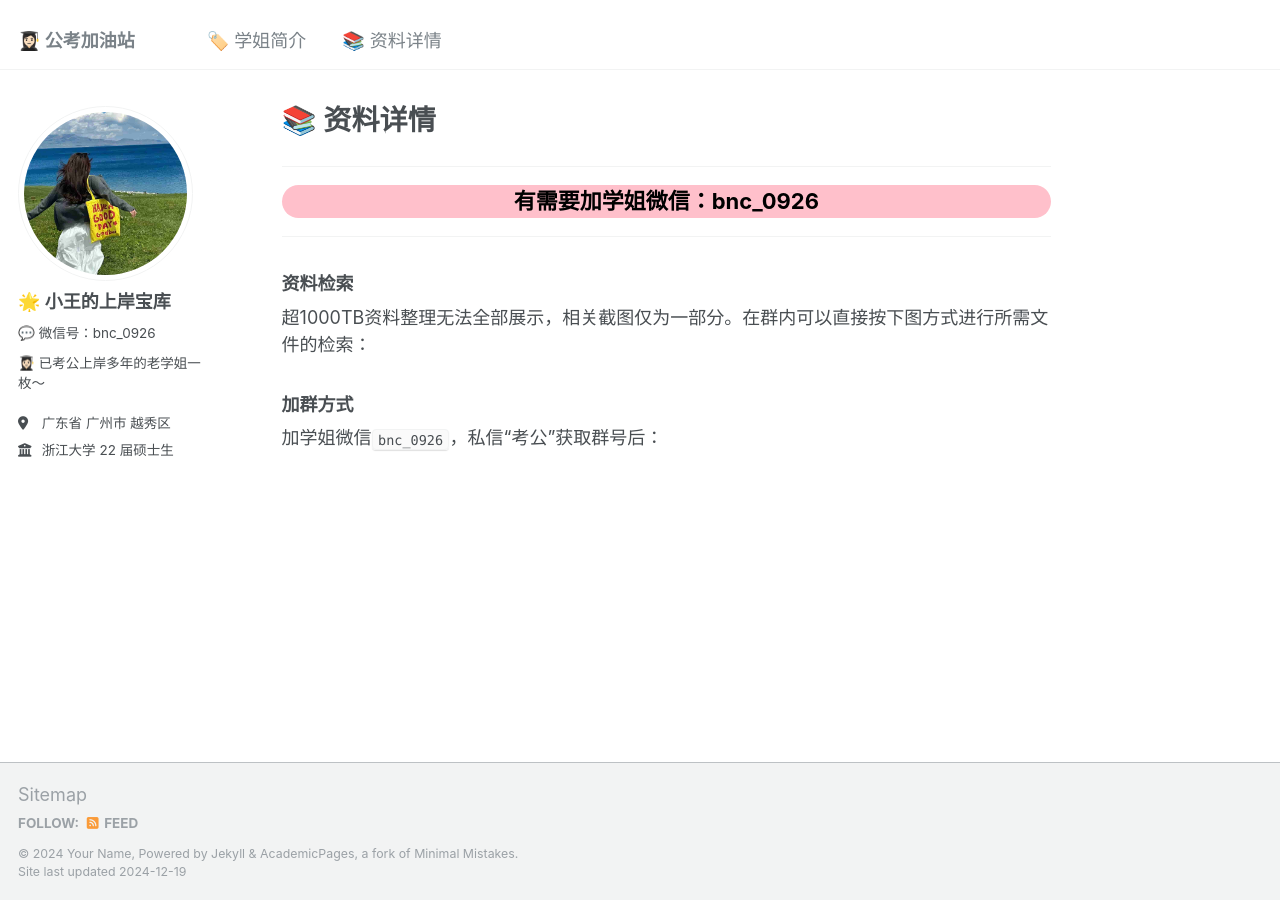
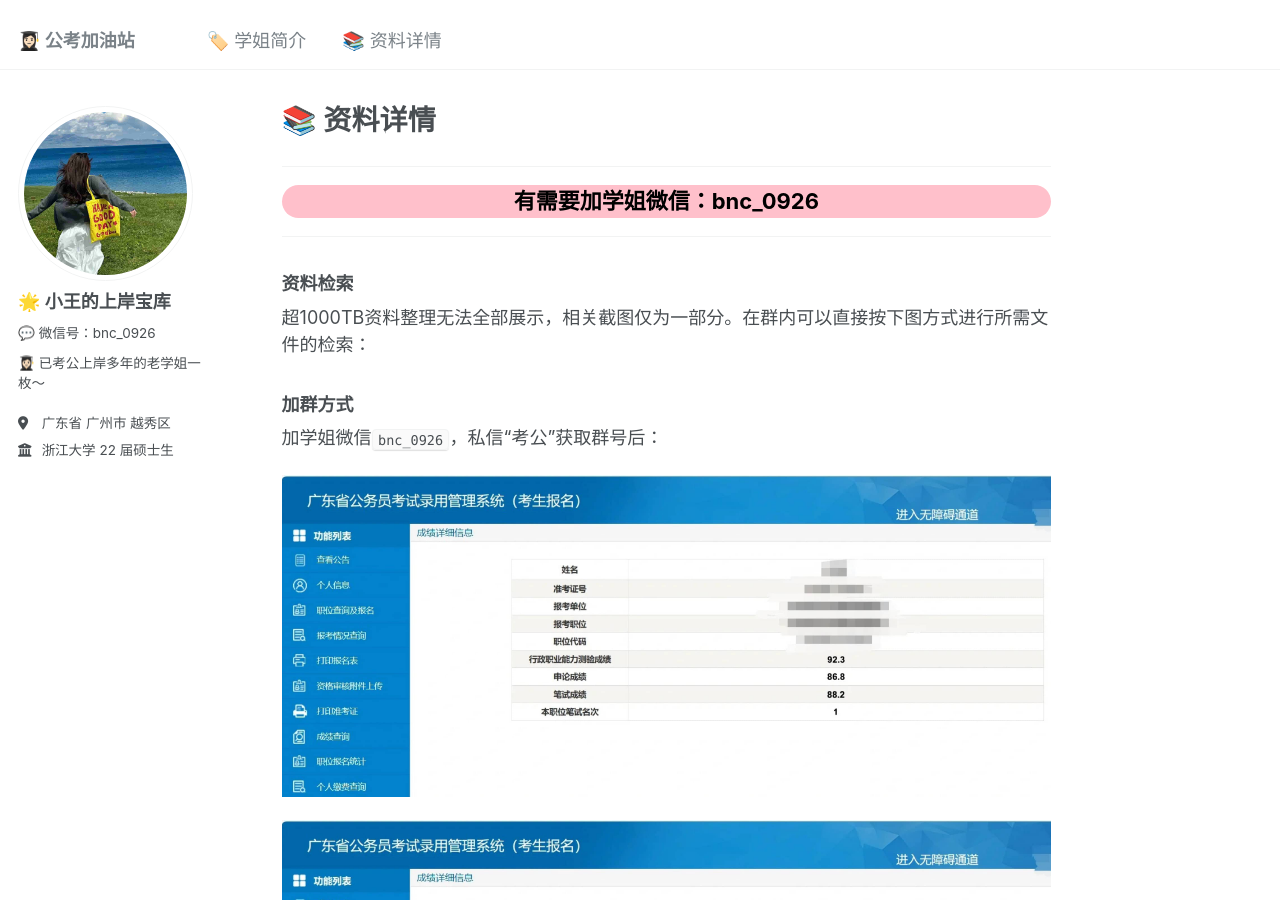
Before and after one commit to KnowledgeStoreVIP/GkStoreVIP.github.io, a Jekyll site: the page built from _pages/markdown.md, in a window 1280 px wide and 900 px high. Built offline with Jekyll 4.4.1, drawn with Linux system fonts in a browser that asks for light colours; comment, search, counter and statistics services are not loaded.

Commit message:
Update markdown.md

```diff
--- a/_pages/markdown.md
+++ b/_pages/markdown.md
@@ -22,3 +22,7 @@ redirect_from:
 ### 加群方式
 
 加学姐微信`bnc_0926`，私信“考公”获取群号后：
+
+![电脑端](https://knowledgestorevip.github.io/GkStoreVIP.github.io/images/GkScore.png)
+
+![移动端](https://knowledgestorevip.github.io/GkStoreVIP.github.io/images/GkScore.png)
```
